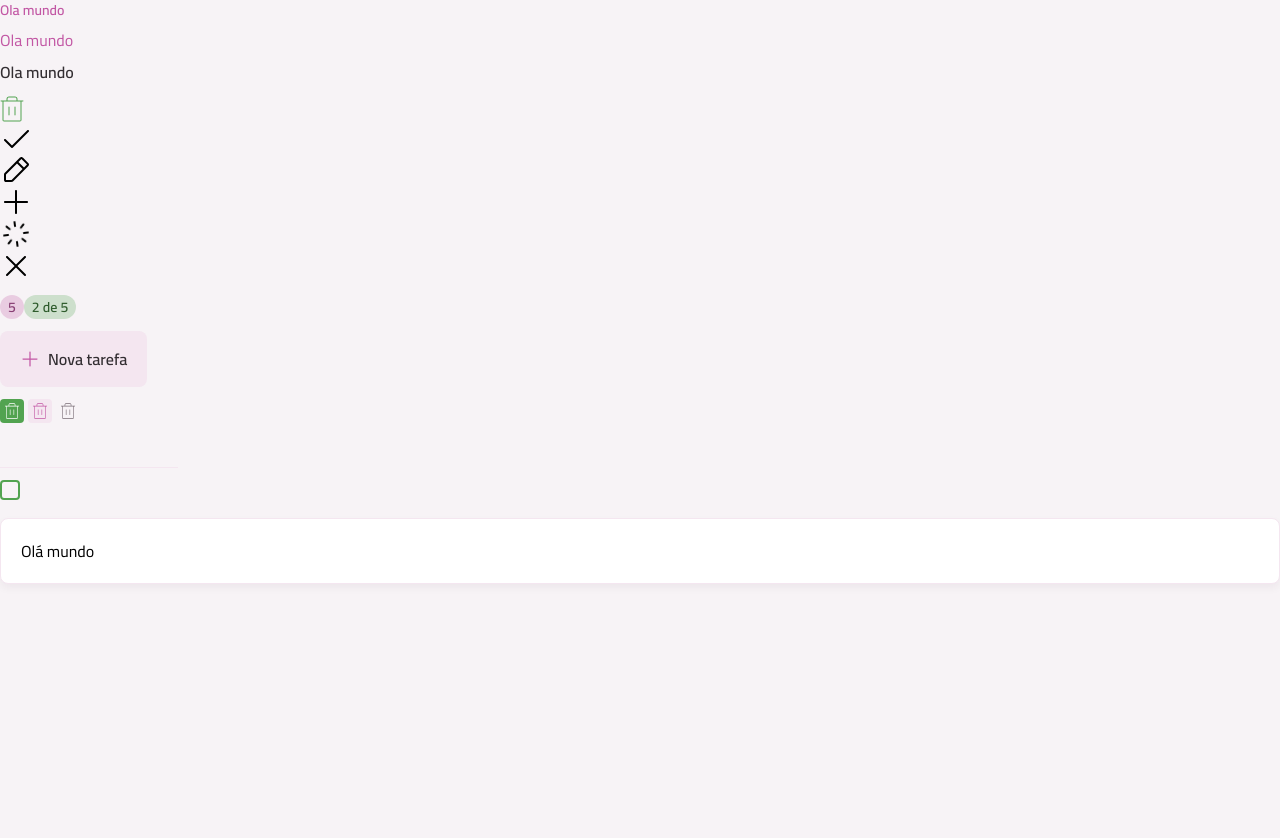
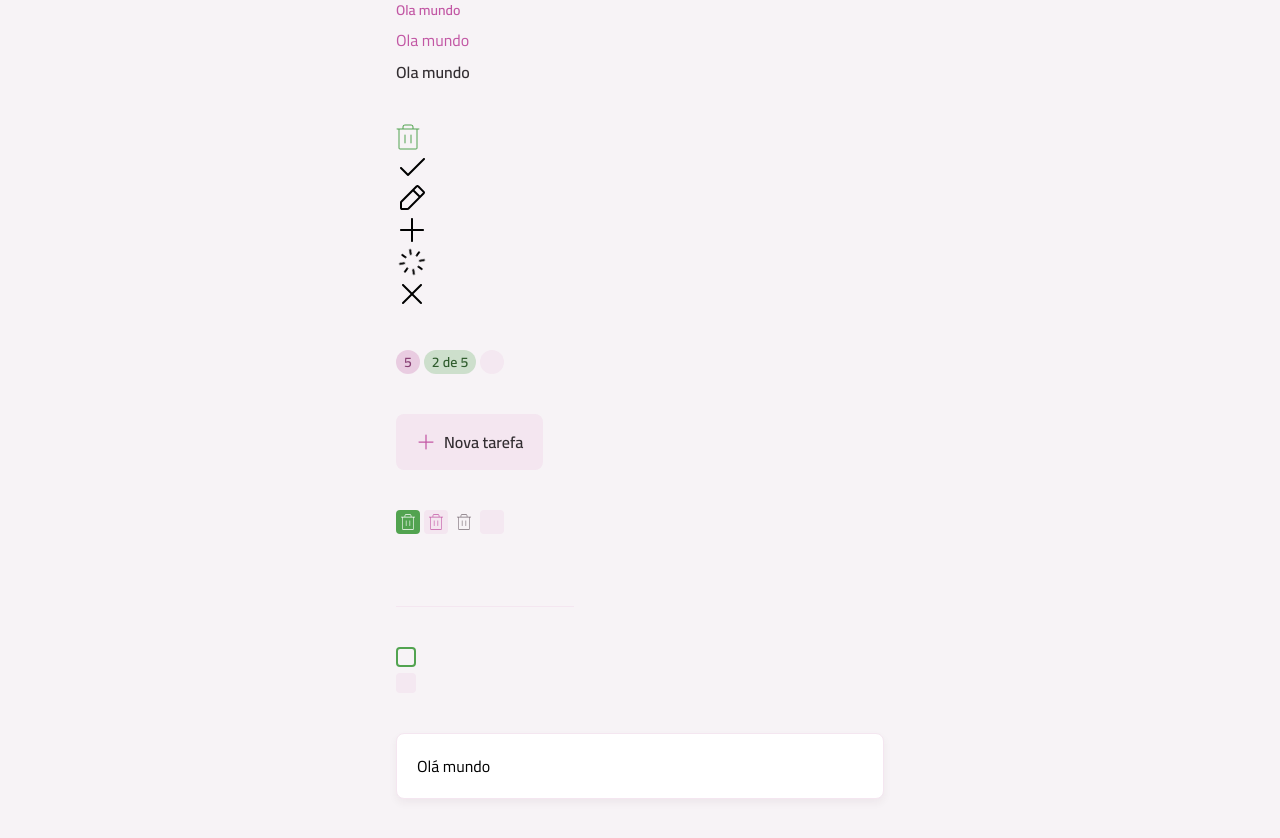
Before and after one commit to DevWerik/To-Do-List, a React (Vite) app in the folder todo/: page / in a window 1280 px wide. Shown: the top 838 px of the page. Before the commit the page ends 800 px from the top, so only its background shows below. Built offline with nearby package versions, Linux system fonts and the light colour scheme.

Commit message:
fix: Creating Skeleton Component

```diff
--- a/todo/src/App.tsx
+++ b/todo/src/App.tsx
@@ -12,10 +12,13 @@
 import InputText from "./components/input-text";
 import InputCheckbox from "./components/input-checkbox";
 import Card from "./components/card";
+import Container from "./components/container";
+import Skeleton from "./components/skeleton";
 
 export default function App() {
   return (
-    <div className="grid gap-3">
+    <Container>
+      <div className="grid gap-10">
         <div className="flex flex-col gap-2">
           <Text variant="body-sm-bold" className="text-pink-base">
             Ola mundo
@@ -32,9 +35,10 @@
           <Icon svg={X} />
         </div>
 
-      <div>
+        <div className="flex gap-1">
           <Badge variant="secondary">5</Badge>
           <Badge variant="primary">2 de 5</Badge>
+          <Badge loadinng>5</Badge>
         </div>
 
         <div>
@@ -44,16 +48,24 @@
           <ButtonIcon icon={Vector} />
           <ButtonIcon icon={Vector} variant={"secondary"} />
           <ButtonIcon icon={Vector} variant={"tertiary"} />
+          <ButtonIcon icon={Vector} loading />
         </div>
         <div>
-        <InputText/>
+          <InputText />
         </div>
         <div>
           <InputCheckbox />
+          <InputCheckbox loading/>
+
         </div>
         <div>
           <Card size="md">Olá mundo</Card>
         </div>
+        <div className="space-y-2"></div>
+        <Skeleton className="h-6" />
+        <Skeleton className="h-6" />
+        <Skeleton className="w-96" />
       </div>
+    </Container>
   );
 }
--- a/todo/src/components/badge.tsx
+++ b/todo/src/components/badge.tsx
@@ -1,42 +1,80 @@
 import React from "react";
-import Text from "./text";0
-import { cva, type VariantProps } from "class-variance-authority";
+import Text from "./text";
+0;
+import { cva, cx, type VariantProps } from "class-variance-authority";
+import Skeleton from "./skeleton";
 
 export const badgeVariants = cva(
   "inline-flex intems-center justify-center rounded-full",
   {
     variants: {
       variant: {
+        none: "",
         primary: "bg-green-light",
         secondary: "bg-pink-light",
       },
-     size:{
-        sm:"py-0.5 px-2"
-     }
+      size: {
+        sm: "py-0.5 px-2",
+      },
     },
     defaultVariants: {
       variant: "primary",
-      size:"sm"
+      size: "sm",
+    },
   }
-  });
+);
 
 export const BadgetextVariants = cva("", {
   variants: {
     variant: {
       primary: "text-green-dark",
       secondary: "text-pink-dark",
+      none: "",
     },
   },
   defaultVariants: {
     variant: "primary",
-    }
-  }
-  )
+  },
+});
+
+export const badgeSkeletonVariants = cva("", {
+  variants: {
+    size: {
+      sm: "w-6 h-6",
+    },
+  },
+  defaultVariants: {
+    size: "sm",
+  },
+});
 interface BadgeProps
   extends React.ComponentProps<"div">,
-    VariantProps<typeof badgeVariants> {}
+    VariantProps<typeof badgeVariants> {
+  loadinng?: boolean;
+  children?: React.ReactNode;
+}
 
-export default function Badge({ variant, size, className, children, ...props }: BadgeProps) {
+export default function Badge({
+  variant,
+  size,
+  className,
+  children,
+  loadinng,
+  ...props
+}: BadgeProps) {
+  if (loadinng) {
+    return (
+      <Skeleton
+        rounded="full"
+        className={cx(
+          badgeVariants({ variant: "none" }),
+          badgeSkeletonVariants({ size }),
+          className
+        )}
+      />
+    );
+  }
+
   return (
     <div className={badgeVariants({ variant, size, className })} {...props}>
       <Text variant="body-sm-bold" className={BadgetextVariants({ variant })}>
--- a/todo/src/components/button-icon.tsx
+++ b/todo/src/components/button-icon.tsx
@@ -1,6 +1,7 @@
 import React from "react";
 import Icon from "./icon";
 import { cva, type VariantProps } from "class-variance-authority";
+import Skeleton from "./skeleton";
 
 export const buttonIconVariants = cva(
   `
@@ -9,6 +10,7 @@
   {
     variants: {
       variant: {
+        none: "",
         primary: "bg-green-base hover:bg-green-dark",
         secondary: "bg-gray-200 hover:bg-pink-base",
         tertiary: "bg-transparent hover:bg-gray-200",
@@ -32,11 +34,13 @@
   extends Omit<React.ComponentProps<"button">, "disabled" | "size">,
     VariantProps<typeof buttonIconVariants> {
   icon: React.ComponentProps<typeof Icon>["svg"];
+  loading?: boolean;
 }
 
 export const buttonIconIconVariants = cva("transition", {
   variants: {
     variant: {
+      none: "",
       primary: "fill-white",
       secondary: "fill-pink-base group-hover:fill-white",
       tertiary: "fill-gray-300 group-hover:fill-gray-400",
@@ -57,8 +61,17 @@
   disabled,
   className,
   icon,
+  loading,
   ...props
 }: ButtonIconProps) {
+  if (loading) {
+    return (
+      <Skeleton
+        rounded="sm"
+        className={buttonIconVariants({ variant: "none", size, className })}
+      />
+    );
+  }
   return (
     <button
       className={buttonIconVariants({ className, variant, size, disabled })}
--- /dev/null
+++ b/todo/src/components/container.tsx
@@ -0,0 +1,35 @@
+import { cva, type VariantProps } from "class-variance-authority";
+import React from "react";
+
+export const containerVariants = cva("mx-auto", {
+  variants: {
+    size: {
+      md: "max-w-[31.5rem] px-2",
+    },
+  },
+  defaultVariants: {
+    size: "md",
+  },
+});
+
+interface ContainerProps
+  extends VariantProps<typeof containerVariants>,
+    React.ComponentProps<"div"> {
+  as?: keyof React.JSX.IntrinsicElements;
+}
+
+export default function Container({
+  as = "div",
+  className,
+  children,
+  ...props
+}: ContainerProps) {
+  return React.createElement(
+    as,
+    {
+      className: containerVariants({ size: "md", className }),
+      ...props,
+    },
+    children
+  );
+}
--- a/todo/src/components/input-checkbox.tsx
+++ b/todo/src/components/input-checkbox.tsx
@@ -2,6 +2,7 @@
 
 import CheckIcon from "../assets/icons/check.svg?react";
 import Icon from "./icon";
+import Skeleton from "./skeleton";
 
 export const inputCheckboxWrapperVariants = cva(`
     inline-flex items-center justify-center relative group
@@ -10,13 +11,19 @@
 export const inputCheckboxVariants = cva(
   `
   appearance-none peer flex items-center justify-center cursor-pointer
-  border-2 border-solid transition overflow-hidden border-green-base
+   transition overflow-hidden
+`,
+  {
+    variants: {
+      variant: {
+        none:"",
+        default: `
+        border-2 border-solid  border-green-base
   hover:border-green-dark hover:bg-green-dark/20
   checked:border-green-base checked:bg-green-base
   group-hover:checked:border-green-dark group-hover:checked:bg-green-dark
-`,
-  {
-    variants: {
+        `,
+      },
       size: {
         md: "w-5 h-5 rounded-sm",
       },
@@ -25,6 +32,7 @@
       },
     },
     defaultVariants: {
+      variant: "default",
       size: "md",
       disabled: false,
     },
@@ -50,19 +58,31 @@
 
 interface InputCheckboxProps
   extends VariantProps<typeof inputCheckboxVariants>,
-    Omit<React.ComponentProps<"input">, "size" | "disabled"> {}
+    Omit<React.ComponentProps<"input">, "size" | "disabled"> {
+  loading?: boolean;
+}
 
 export default function InputCheckbox({
+  variant,
   size,
   disabled,
   className,
+  loading,
   ...props
 }: InputCheckboxProps) {
+  if (loading) {
+    return (
+      <Skeleton
+        rounded="sm"
+        className={inputCheckboxVariants({ variant: "none", size })}
+      />
+    );
+  }
   return (
     <label className={inputCheckboxWrapperVariants({ className })}>
       <input
         type="checkbox"
-        className={inputCheckboxVariants({ size, disabled })}
+        className={inputCheckboxVariants({variant, size, disabled })}
         {...props}
       />
       <Icon className={inputCheckboxIconVariants({ size })} svg={CheckIcon} />
--- /dev/null
+++ b/todo/src/components/skeleton.tsx
@@ -0,0 +1,33 @@
+import { cva, type VariantProps } from "class-variance-authority";
+
+export const skeletonVariants = cva(
+  `
+    animate-pulse bg-gray-200 pointer-events-none
+  `,
+  {
+    variants: {
+      rounded: {
+        sm: "rounded-sm",
+        lg: "rounded-lg",
+        full: "rounded-full",
+      },
+    },
+    defaultVariants: {
+      rounded: "lg",
+    },
+  }
+);
+
+interface SkeletonProps
+  extends VariantProps<typeof skeletonVariants>,
+    React.ComponentProps<"div"> {}
+
+export default function Skeleton({
+  rounded,
+  className,
+  ...props
+}: SkeletonProps) {
+  return (
+    <div className={skeletonVariants({ rounded, className })} {...props} />
+  );
+}
```
Lines whose indentation alone changed are shown as unchanged.
